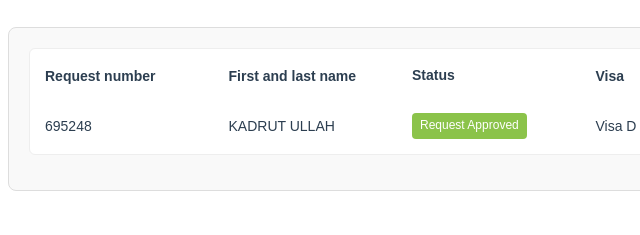
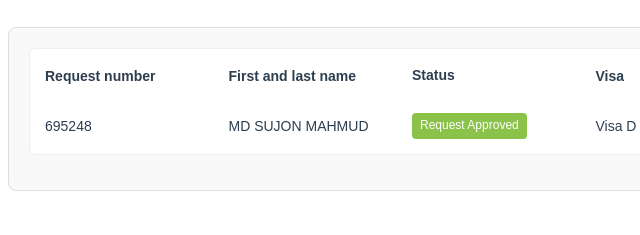
Before and after one commit to wellcomesarbia-ctrl/check-permit, a plain HTML site: page index.html in a window 1280 px wide. Shown: the part 168-403 px from the top of the page, 52-692 px from the left. Drawn offline with Linux system fonts and the light colour scheme.

Commit message:
Update index.html

```diff
--- a/index.html
+++ b/index.html
@@ -36,7 +36,7 @@
     <div class="request-list">
       <div class="request-item">
         <div class="field"><strong>Request number</strong><br>695248</div>
-        <div class="field"><strong>First and last name</strong><br>KADRUT ULLAH</div>
+        <div class="field"><strong>First and last name</strong><br>MD SUJON MAHMUD</div>
         <div class="field status"><strong>Status</strong><br><span class="status-approved">Request Approved</span></div>
         <div class="field"><strong>Visa</strong><br>Visa D</div>
         <div class="field"><strong>Visa Id</strong><br>5792434</div>
```
